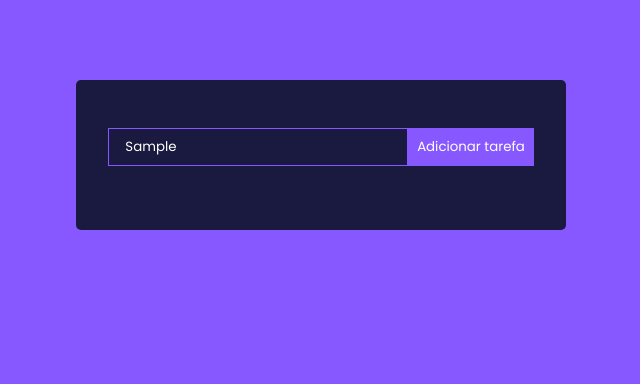
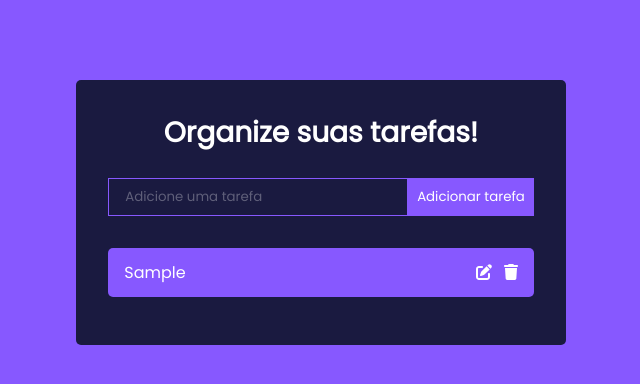
Before and after one commit to gsampaiowz/ReactToDoListApp, a React (Create React App) app: page / in a window 1280 px wide. Both pictures are taken after typing "Sample" into the empty fields and a click on the button "Adicionar tarefa". Shown: the top 384 px of the page, without its empty margins (319-959 px from the left). Built offline with nearby package versions, Linux system fonts and the light colour scheme.

Commit message:
Funcionalidade adicionada

```diff
--- a/src/components/Todo.js
+++ b/src/components/Todo.js
@@ -1,7 +1,16 @@
-import React from 'react'
+import { FontAwesomeIcon } from "@fortawesome/react-fontawesome";
+import React from "react";
+import { faPenToSquare } from "@fortawesome/free-solid-svg-icons";
+import { faTrash } from "@fortawesome/free-solid-svg-icons";
 
-export const Todo = () => {
-  return (
-    <div>Todo</div>
-  )
-}
+export const Todo = ({ task }) => {
+	return (
+		<div className="Todo">
+			<p>{task.task}</p>
+			<div>
+				<FontAwesomeIcon icon={faPenToSquare} />
+				<FontAwesomeIcon icon={faTrash} />
+			</div>
+		</div>
+	);
+};
--- a/src/components/TodoForm.js
+++ b/src/components/TodoForm.js
@@ -1,12 +1,14 @@
 import React, { useState } from "react";
 
-export const TodoForm = () => {
+export const TodoForm = ({ addTodo }) => {
 	const [value, setValue] = useState("");
 
 	const handleSubmit = (e) => {
 		e.preventDefault();
 
-		console.log(value);
+		addTodo(value);
+
+		setValue("");
 	};
 
 	return (
@@ -14,6 +16,7 @@
 			<input
 				type="text"
 				className="todo-input"
+				value={value}
 				placeholder="Adicione uma tarefa"
 				onChange={(e) => setValue(e.target.value)}
 			/>
--- a/src/components/TodoWrapper.js
+++ b/src/components/TodoWrapper.js
@@ -1,10 +1,26 @@
-import React from "react";
+import React, { useState } from "react";
 import { TodoForm } from "./TodoForm";
+import { v4 as uuidv4 } from "uuid";
+import { Todo } from "./Todo";
+uuidv4();
 
 export const TodoWrapper = () => {
+	const [todos, setTodos] = useState([]);
+
+	const addTodo = (todo) => {
+		setTodos([
+			...todos,
+			{ id: uuidv4(), task: todo, completed: false, idEditing: false },
+		]);
+		console.log(todos);
+	};
 	return (
 		<div className="TodoWrapper">
-			<TodoForm />
+			<h1>Organize suas tarefas!</h1>
+			<TodoForm addTodo={addTodo} />
+			{todos.map((todo, index) => (
+				<Todo task={todo} key={index} />
+			))}
 		</div>
 	);
 };
```
